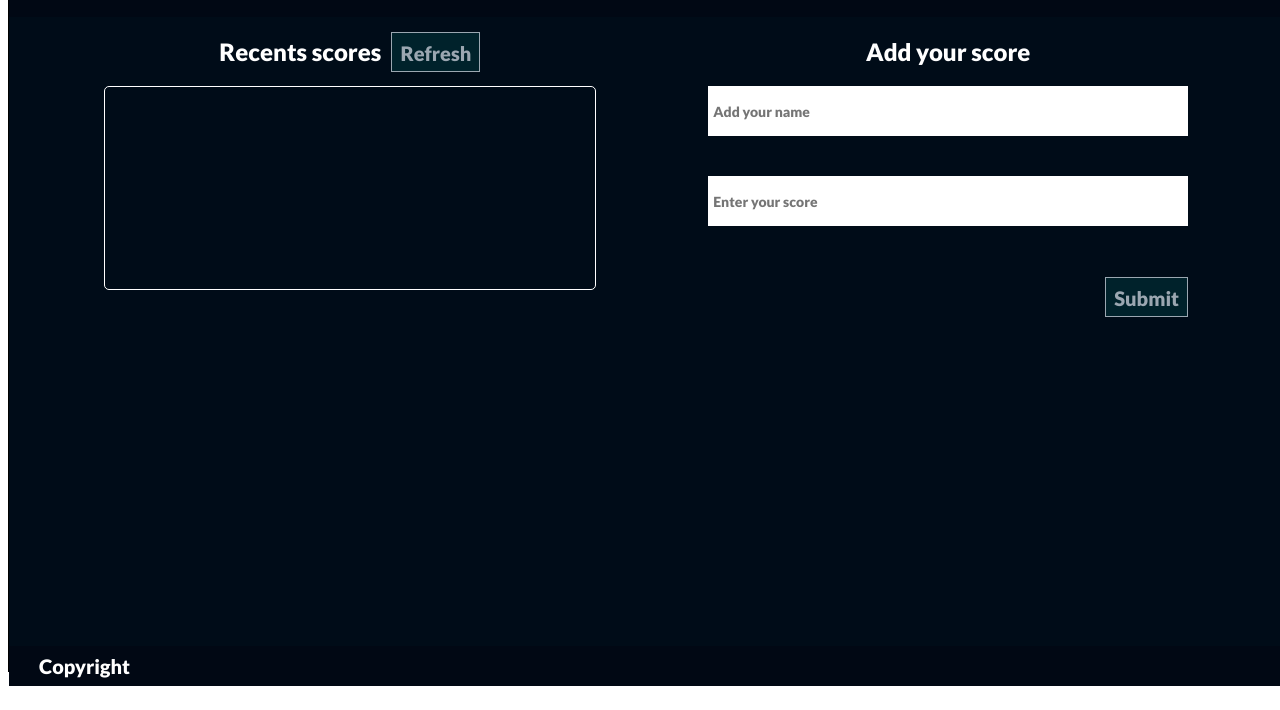
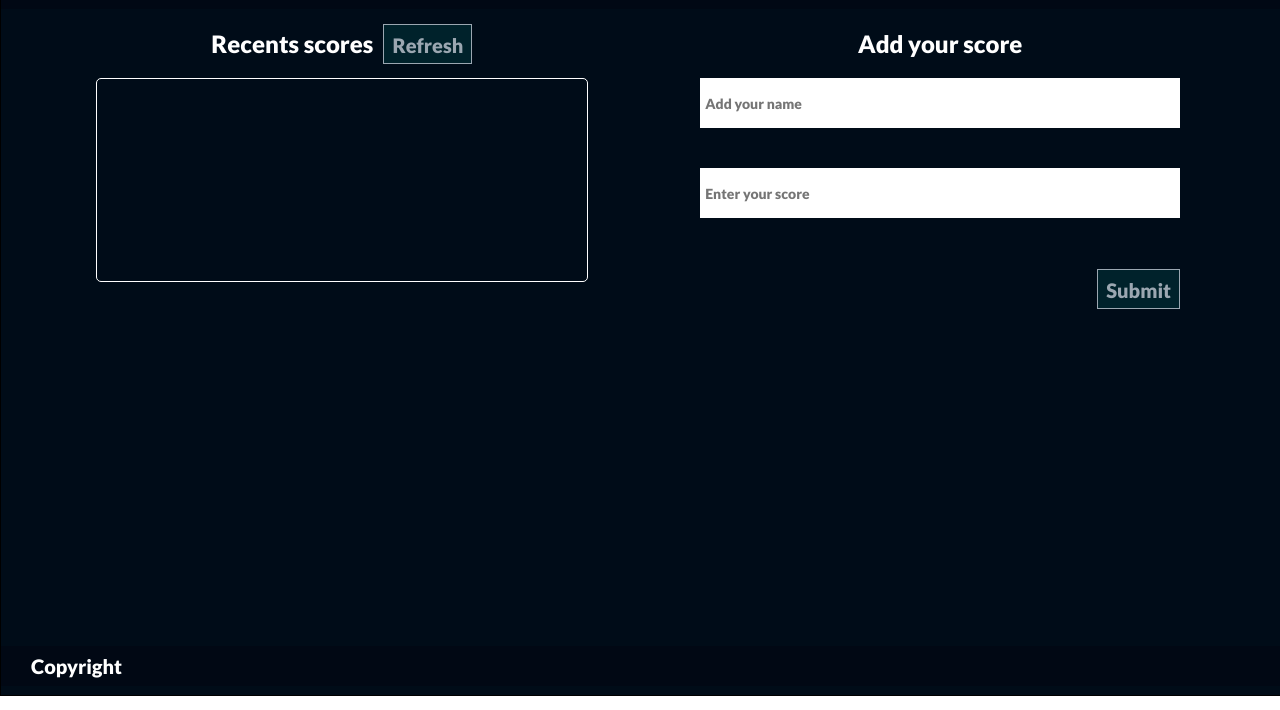
Before and after one commit to camilevahviraki/leader-board, a website with bundled scripts: page dist/index.html in a window 1280 px wide. Shown: the part 106-816 px from the top of the page. Built offline with nearby package versions, Linux system fonts and the light colour scheme; no server answers.

Commit message:
update css

```diff
--- a/src/styles/style.css
+++ b/src/styles/style.css
@@ -3,6 +3,8 @@
 body {
   width: 100vw;
   height: 100vh;
+  margin: 0;
+  padding: 0;
 }
 
 header {
@@ -17,7 +19,7 @@ header {
   display: flex;
   flex-direction: column;
   width: 100%;
-  height: 96vh;
+  height: 100vh;
   border: 1px solid black;
   align-items: center;
   background-color: rgb(0, 12, 24);
@@ -169,6 +171,7 @@ footer {
   bottom: 8px;
   width: 100%;
   background-color: rgb(1, 8, 20);
+  margin-top: 0;
 }
 
 footer p {
```
